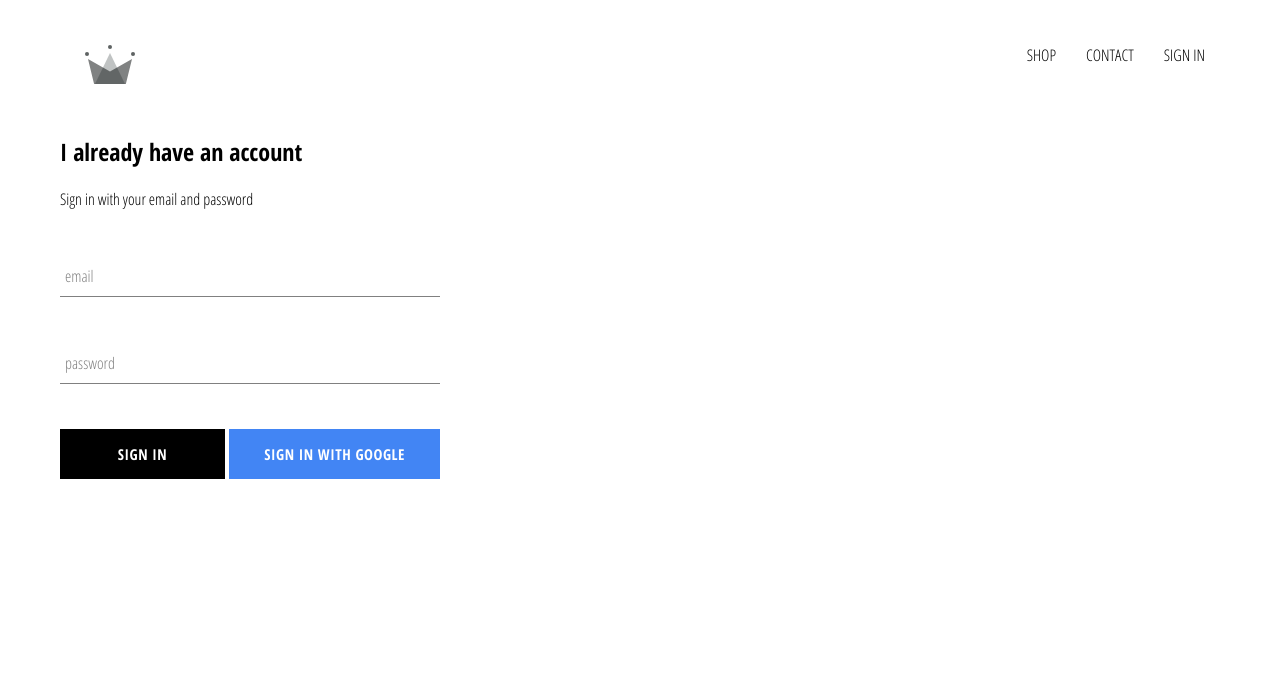
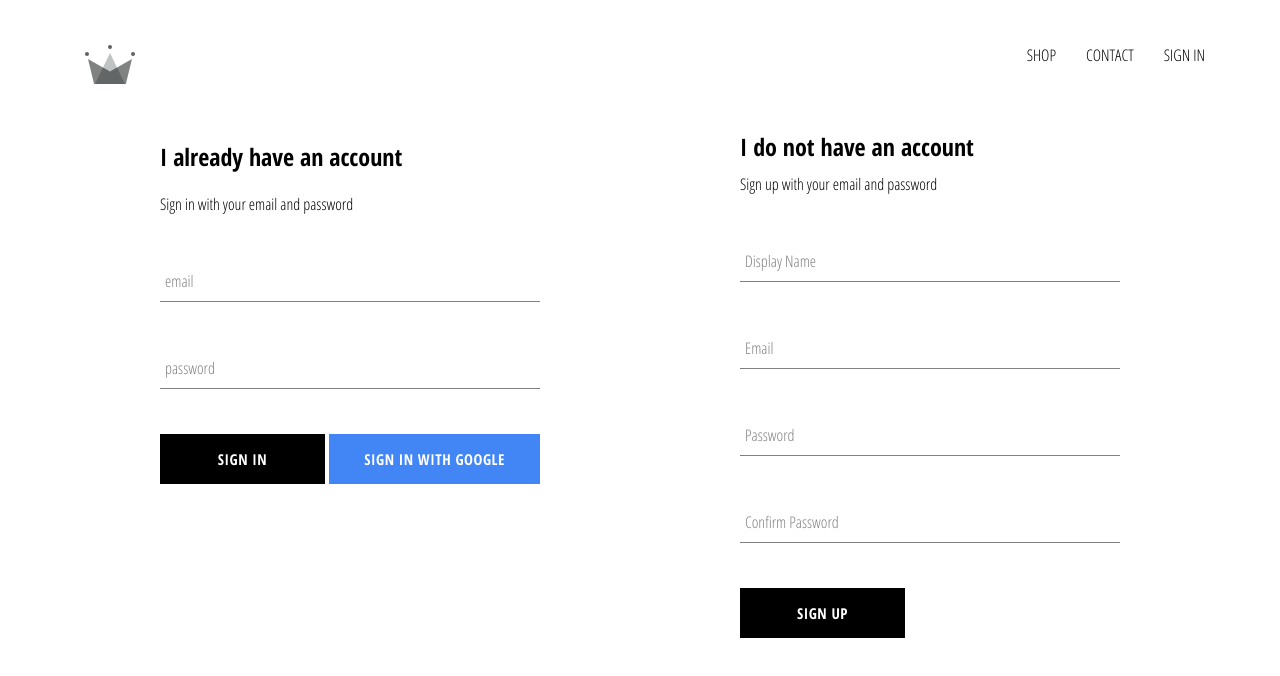
Before and after one commit to dandarila/e-commerce, a React (Create React App) app: page /signin in a window 1280 px wide. Shown: the top 676 px of the page. Built offline with nearby package versions, Linux system fonts and the light colour scheme; no server answers.

Commit message:
implemented firebase utils, included ability to store authenticated users in our firebase database

```diff
--- a/src/App.js
+++ b/src/App.js
@@ -5,7 +5,7 @@
 import ShopPage from './pages/shop/shop.component';
 import Header from './components/header/header.component';
 import SignInAndSignUpPage from './pages/signin-in-and-sign-up/signin-in-and-sign-up.component';
-import { auth } from './firebase/firebase.utils';
+import { auth, createUserProfileDocument} from './firebase/firebase.utils';
 
 import './App.css';
 
@@ -24,10 +24,23 @@
 
 
   componentDidMount() {
-    this.unsubscribeFromAuth = auth.onAuthStateChanged(user => {
-      this.setState({ currentUser: user });
+    this.unsubscribeFromAuth = auth.onAuthStateChanged(async userAuth => {
+      if(userAuth) {
+        const userRef = await createUserProfileDocument(userAuth);
 
-      console.log(user);
+        userRef.onSnapshot(snapShot => {
+          this.setState({
+            currentUser: {
+              id: snapShot.id,
+              ...snapShot.data()
+            }
+          });
+          console.log(this.state)
+        });
+
+      } else {
+        this.setState({currentUser: userAuth});
+      }
     });
   }
 
--- /dev/null
+++ b/src/components/sign-up/sign-up.component.jsx
@@ -0,0 +1,105 @@
+import React from 'react';
+
+import FormInput from '../form-input/form-input.component';
+import CustomButton from '../custom-button/custom-button.component';
+
+import { auth, createUserProfileDocument } from '../../firebase/firebase.utils';
+
+import './sign-up.styles.scss';
+
+
+class SignUp extends React.Component {
+  constructor() {
+    super();
+
+    this.state = {
+      displayName: '',
+      email: '',
+      password: '',
+      confirmPassword: ''
+    }
+  }
+
+  handleSubmit = async event => {
+    event.preventDefault();
+
+    const { displayName, email, password, confirmPassword } = this.state;
+
+    if(password !== confirmPassword) {
+      alert("passwords don't match");
+      return;
+    }
+
+    try {
+      const { user } = await auth.createUserWithEmailAndPassword(email, password);
+
+      await  createUserProfileDocument(user, { displayName });
+
+      this.setState({
+        displayName: '',
+        email: '',
+        password: '',
+        confirmPassword: ''
+      });
+    } catch(error) {
+      console.error(error);
+    }
+  };
+
+  handleChange = event => {
+    const { name, value } = event.target;
+    this.setState({ [name]: value});
+  };
+
+  render() {
+    const {displayName, email, password, confirmPassword} = this.state;
+    return (
+      <div className='sign-up'>
+        <h2 className='title'> I do not have an account</h2>
+        <span> Sign up with your email and password</span>
+        <form className='sign-up-form' onSubmit={this.handleSubmit}>
+          <FormInput
+            type='text'
+            name='displayName'
+            value={displayName}
+            onChange={this.handleChange}
+            label='Display Name'
+            required
+          >
+          </FormInput>
+          <FormInput
+            type='email'
+            name='email'
+            value={email}
+            onChange={this.handleChange}
+            label='Email'
+            required
+          >
+          </FormInput>
+          <FormInput
+            type='password'
+            name='password'
+            value={password}
+            onChange={this.handleChange}
+            label='Password'
+            required
+          >
+          </FormInput>
+          <FormInput
+            type='password'
+            name='confirmPassword'
+            value={confirmPassword}
+            onChange={this.handleChange}
+            label='Confirm Password'
+            required
+          >
+          </FormInput>
+          <CustomButton type='submit'>SIGN UP</CustomButton>
+        </form>
+      </div>
+    );
+  }
+
+}
+
+export default SignUp;
--- /dev/null
+++ b/src/components/sign-up/sign-up.styles.scss
@@ -0,0 +1,9 @@
+.sign-up {
+  display: flex;
+  flex-direction: column;
+  width: 380px;
+
+  .title {
+    margin: 10px 0;
+  }
+}
--- a/src/firebase/firebase.utils.js
+++ b/src/firebase/firebase.utils.js
@@ -13,6 +13,33 @@
   measurementId: "G-0VS7855HK2"
 };
 
+
+export const createUserProfileDocument = async (userAuth, additionalData) => {
+  if(!userAuth) return;
+
+  const userRef = firestore.doc(`users/${userAuth.uid}`);
+
+  const snapShot = await userRef.get();
+
+  if(!snapShot.exists) {
+    const { displayName, email } = userAuth;
+    const createdAt = new Date();
+
+    try {
+      await userRef.set({
+        displayName,
+        email,
+        createdAt,
+        ...additionalData
+      })
+    } catch (error) {
+      console.log('error creating user', error.message);
+    }
+  }
+
+  return userRef;
+}
+
 firebase.initializeApp(config);
 
 export const auth = firebase.auth();
--- a/src/pages/signin-in-and-sign-up/signin-in-and-sign-up.component.jsx
+++ b/src/pages/signin-in-and-sign-up/signin-in-and-sign-up.component.jsx
@@ -1,5 +1,6 @@
 import React from 'react';
 import SignIn from '../../components/sign-in/sign-in.component';
+import SignUp from '../../components/sign-up/sign-up.component';
 
 import './signin-in-and-sign-up.scss';
 
@@ -8,6 +9,7 @@
 const SignInAndSignUpPage = () => (
   <div className='sign-in-and-sign-up'>
     <SignIn />
+    <SignUp />
   </div>
 )
 
--- a/src/pages/signin-in-and-sign-up/signin-in-and-sign-up.scss
+++ b/src/pages/signin-in-and-sign-up/signin-in-and-sign-up.scss
@@ -0,0 +1,6 @@
+.sign-in-and-sign-up {
+  width: 850 px;
+  display: flex;
+  justify-content:space-around;
+  margin: 30px auto;
+}
```
Also changed, not shown: src/firebase/test.js (added, +9 -0 lines).
